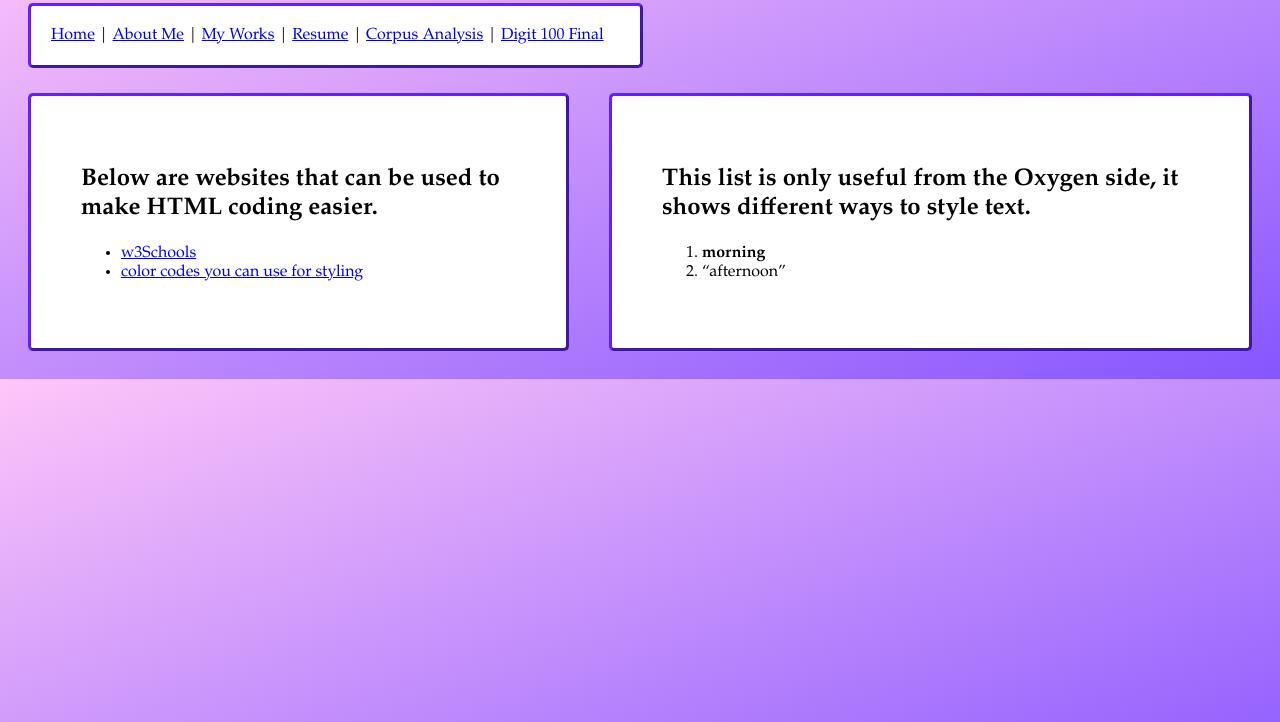
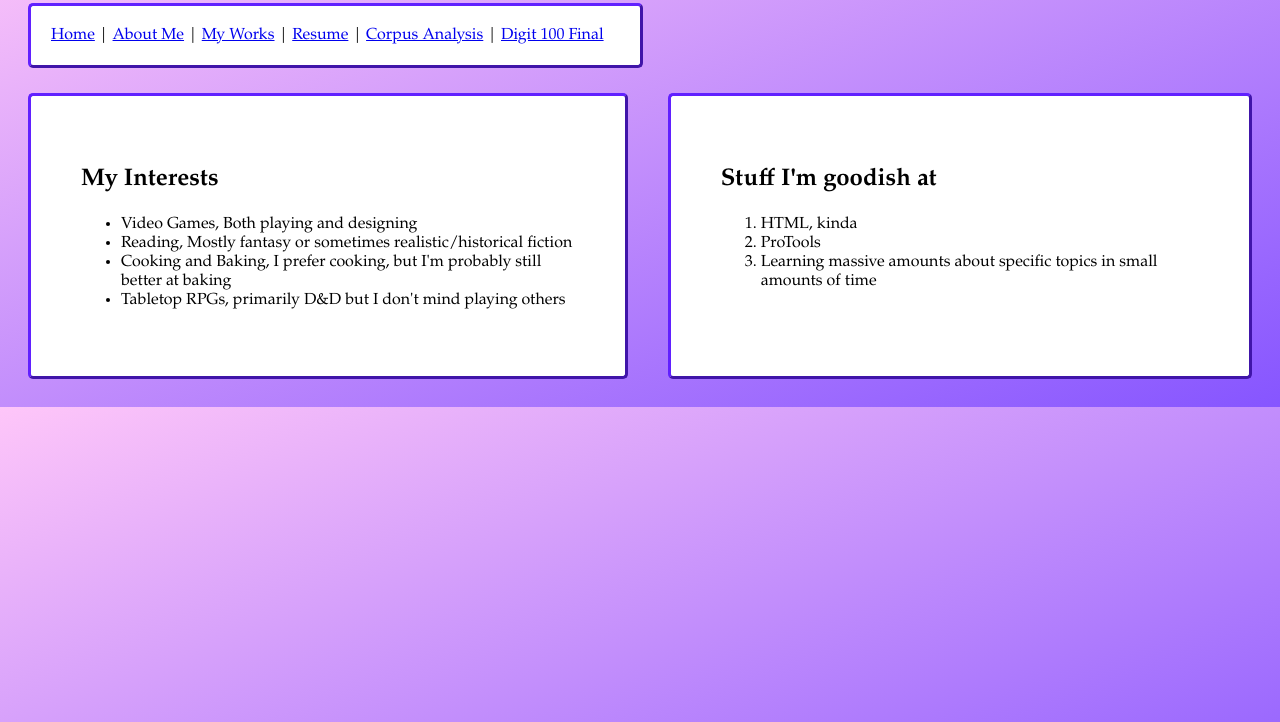
Before and after one commit to mew-II/Portfolio, a plain HTML site: page docs/aboutMe.html in a window 1280 px wide. Shown: the part 78-800 px from the top of the page. Drawn offline with Linux system fonts and the light colour scheme.

Commit message:
some last finalizations well not really but its progress

```diff
--- a/docs/aboutMe.html
+++ b/docs/aboutMe.html
@@ -14,26 +14,33 @@
         </nav>
         <section>
             <div>
-                <h2>Below are websites that can be used to make HTML coding easier.</h2>
+                <h2>My Interests</h2>
                 <ul>
                     <li>
-                        <a href="https://www.w3schools.com/html/default.asp">w3Schools</a>
+                        Video Games, Both playing and designing
                     </li>
                     <li>
-                        <a href="https://htmlcolorcodes.com/">color codes you can use for
-                            styling</a>
+                        Reading, Mostly fantasy or sometimes realistic/historical fiction
+                    </li>
+                    <li>
+                        Cooking and Baking, I prefer cooking, but I'm probably still better at baking
+                    </li>
+                    <li>
+                        Tabletop RPGs, primarily D&amp;D but I don't mind playing others
                     </li>
                 </ul>
             </div>
             <div>
-                <h2>This list is only useful from the Oxygen side, it shows different ways to style
-                    text.</h2>
+                <h2>Stuff I'm goodish at</h2>
                 <ol>
                     <li>
-                        <strong>morning</strong>
+                        HTML, kinda
                     </li>
                     <li>
-                        <q>afternoon</q>
+                        ProTools
+                    </li>
+                    <li>
+                        Learning massive amounts about specific topics in small amounts of time
                     </li>
                 </ol>
             </div>
```
Also changed, not shown: docs/resume.html (+5 -0 lines), 2 other files.
